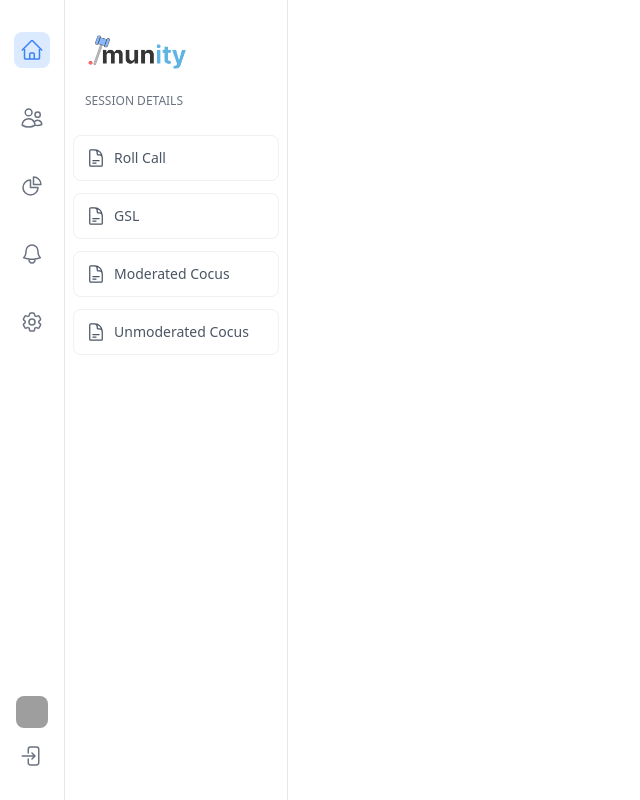
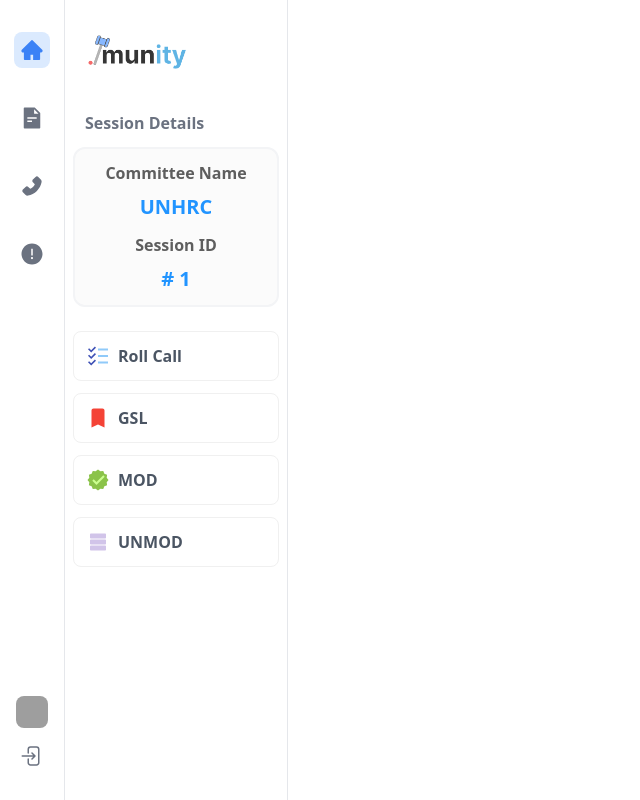
Before and after one commit to Manish026636/Junity, a React (Create React App) app: page / in a window 1280 px wide. Shown: the whole page, without its empty margins (0-640 px from the left). Built offline with nearby package versions, Linux system fonts and the light colour scheme; grey boxes are pictures that could not be loaded.

Commit message:
sidebar updated

```diff
--- /dev/null
+++ b/src/Components/Common/CommitteDetails.jsx
@@ -0,0 +1,24 @@
+import React from 'react'
+
+const CommitteDetails = () => {
+  return (
+    <div>
+      <div className='bg-[#FBFBFB] w-auto h-auto pb-3  border-2 border-gray-100 rounded-xl'>
+      <div className='flex justify-center items-center'>
+      <h2 className='text-[#5E5E5E] font-semibold pt-3'>Committee Name</h2>
+      </div>
+      <div className='flex justify-center items-center'>
+      <h2 className='text-[#2194FF] text-xl pt-2 font-bold '>UNHRC</h2>
+      </div>
+      <div className='flex justify-center items-center'>
+      <h2 className='text-[#5E5E5E] font-semibold pt-3'>Session ID</h2>
+      </div>
+      <div className='flex justify-center items-center'>
+      <h2 className='text-[#2194FF] text-xl pt-2 font-bold '># 1</h2>
+      </div>
+      </div>
+    </div>
+  )
+}
+
+export default CommitteDetails
--- a/src/Components/Common/Sidebar.jsx
+++ b/src/Components/Common/Sidebar.jsx
@@ -1,4 +1,7 @@
 import React from "react";
+import { AiFillHome, AiFillFileText,AiFillPhone, AiFillExclamationCircle  } from 'react-icons/ai';
+import { FcTodoList, FcBookmark, FcApproval, FcDatabase, FcDocument } from 'react-icons/fc';
+import CommitteDetails from "./CommitteDetails";
 
 const Sidebar = () => {
   return (
@@ -12,111 +15,32 @@ const Sidebar = () => {
               href="#"
               class="p-1.5 inline-block text-blue-500 focus:outline-nones bg-blue-100 transition-colors duration-200 rounded-lg dark:text-gray-400 dark:hover:bg-gray-800 hover:bg-gray-100"
             >
-              <svg
-                xmlns="http://www.w3.org/2000/svg"
-                fill="none"
-                viewBox="0 0 24 24"
-                stroke-width="1.5"
-                stroke="currentColor"
-                class="w-6 h-6"
-              >
-                <path
-                  stroke-linecap="round"
-                  stroke-linejoin="round"
-                  d="M2.25 12l8.954-8.955c.44-.439 1.152-.439 1.591 0L21.75 12M4.5 9.75v10.125c0 .621.504 1.125 1.125 1.125H9.75v-4.875c0-.621.504-1.125 1.125-1.125h2.25c.621 0 1.125.504 1.125 1.125V21h4.125c.621 0 1.125-.504 1.125-1.125V9.75M8.25 21h8.25"
-                />
-              </svg>
+            <AiFillHome size={24} />
             </a>
 
             <a
               href="#"
-              class="p-1.5 inline-block text-gray-500 transition-colors duration-200  rounded-lg dark:text-blue-400 dark:bg-gray-800"
+              class="p-1.5 inline-block text-gray-500  transition-colors duration-200   rounded-lg dark:text-blue-400 dark:bg-gray-800"
             >
-              <svg
-                xmlns="http://www.w3.org/2000/svg"
-                fill="none"
-                viewBox="0 0 24 24"
-                stroke-width="1.5"
-                stroke="currentColor"
-                class="w-6 h-6"
-              >
-                <path
-                  stroke-linecap="round"
-                  stroke-linejoin="round"
-                  d="M15 19.128a9.38 9.38 0 002.625.372 9.337 9.337 0 004.121-.952 4.125 4.125 0 00-7.533-2.493M15 19.128v-.003c0-1.113-.285-2.16-.786-3.07M15 19.128v.106A12.318 12.318 0 018.624 21c-2.331 0-4.512-.645-6.374-1.766l-.001-.109a6.375 6.375 0 0111.964-3.07M12 6.375a3.375 3.375 0 11-6.75 0 3.375 3.375 0 016.75 0zm8.25 2.25a2.625 2.625 0 11-5.25 0 2.625 2.625 0 015.25 0z"
-                />
-              </svg>
+              <AiFillFileText size={24}/>
             </a>
 
             <a
               href="#"
               class="p-1.5 inline-block text-gray-500 focus:outline-nones transition-colors duration-200 rounded-lg dark:text-gray-400 dark:hover:bg-gray-800 hover:bg-gray-100"
             >
-              <svg
-                xmlns="http://www.w3.org/2000/svg"
-                fill="none"
-                viewBox="0 0 24 24"
-                stroke-width="1.5"
-                stroke="currentColor"
-                class="w-6 h-6"
-              >
-                <path
-                  stroke-linecap="round"
-                  stroke-linejoin="round"
-                  d="M10.5 6a7.5 7.5 0 107.5 7.5h-7.5V6z"
-                />
-                <path
-                  stroke-linecap="round"
-                  stroke-linejoin="round"
-                  d="M13.5 10.5H21A7.5 7.5 0 0013.5 3v7.5z"
-                />
-              </svg>
+              <AiFillPhone size={24}/>
             </a>
 
             <a
-              href="#"
-              class="p-1.5 inline-block text-gray-500 focus:outline-nones transition-colors duration-200 rounded-lg dark:text-gray-400 dark:hover:bg-gray-800 hover:bg-gray-100"
-            >
-              <svg
-                xmlns="http://www.w3.org/2000/svg"
-                fill="none"
-                viewBox="0 0 24 24"
-                stroke-width="1.5"
-                stroke="currentColor"
-                class="w-6 h-6"
-              >
-                <path
-                  stroke-linecap="round"
-                  stroke-linejoin="round"
-                  d="M14.857 17.082a23.848 23.848 0 005.454-1.31A8.967 8.967 0 0118 9.75v-.7V9A6 6 0 006 9v.75a8.967 8.967 0 01-2.312 6.022c1.733.64 3.56 1.085 5.455 1.31m5.714 0a24.255 24.255 0 01-5.714 0m5.714 0a3 3 0 11-5.714 0"
-                />
-              </svg>
-            </a>
+            href="#"
+            className="p-1.5 inline-block text-gray-500 focus:outline-nones transition-colors duration-200 rounded-lg dark:text-gray-400 dark:hover:bg-gray-800 hover:bg-gray-100"
+          >
+            <AiFillExclamationCircle size={24} />
+          </a>
 
-            <a
-              href="#"
-              class="p-1.5 inline-block text-gray-500 focus:outline-nones transition-colors duration-200 rounded-lg dark:text-gray-400 dark:hover:bg-gray-800 hover:bg-gray-100"
-            >
-              <svg
-                xmlns="http://www.w3.org/2000/svg"
-                fill="none"
-                viewBox="0 0 24 24"
-                stroke-width="1.5"
-                stroke="currentColor"
-                class="w-6 h-6"
-              >
-                <path
-                  stroke-linecap="round"
-                  stroke-linejoin="round"
-                  d="M9.594 3.94c.09-.542.56-.94 1.11-.94h2.593c.55 0 1.02.398 1.11.94l.213 1.281c.063.374.313.686.645.87.074.04.147.083.22.127.324.196.72.257 1.075.124l1.217-.456a1.125 1.125 0 011.37.49l1.296 2.247a1.125 1.125 0 01-.26 1.431l-1.003.827c-.293.24-.438.613-.431.992a6.759 6.759 0 010 .255c-.007.378.138.75.43.99l1.005.828c.424.35.534.954.26 1.43l-1.298 2.247a1.125 1.125 0 01-1.369.491l-1.217-.456c-.355-.133-.75-.072-1.076.124a6.57 6.57 0 01-.22.128c-.331.183-.581.495-.644.869l-.213 1.28c-.09.543-.56.941-1.11.941h-2.594c-.55 0-1.02-.398-1.11-.94l-.213-1.281c-.062-.374-.312-.686-.644-.87a6.52 6.52 0 01-.22-.127c-.325-.196-.72-.257-1.076-.124l-1.217.456a1.125 1.125 0 01-1.369-.49l-1.297-2.247a1.125 1.125 0 01.26-1.431l1.004-.827c.292-.24.437-.613.43-.992a6.932 6.932 0 010-.255c.007-.378-.138-.75-.43-.99l-1.004-.828a1.125 1.125 0 01-.26-1.43l1.297-2.247a1.125 1.125 0 011.37-.491l1.216.456c.356.133.751.072 1.076-.124.072-.044.146-.087.22-.128.332-.183.582-.495.644-.869l.214-1.281z"
-                />
-                <path
-                  stroke-linecap="round"
-                  stroke-linejoin="round"
-                  d="M15 12a3 3 0 11-6 0 3 3 0 016 0z"
-                />
-              </svg>
-            </a>
+
+
           </nav>
 
           <div class="flex flex-col items-center mt-4 space-y-4">
@@ -156,87 +80,36 @@ const Sidebar = () => {
             <img src="LogoFree.png" className="w-[13vh]" alt="" />
           </div>
 
-          <nav class="mt-4 -mx-3 space-y-6 ">
+          <nav class="mt-10 -mx-3 space-y-6 ">
             <div class="space-y-3 ">
-              <label class="px-3 text-xs text-gray-500 uppercase dark:text-gray-400">
+              <label class="px-3 text-md text-gray-500 font-semibold  dark:text-gray-400">
                 Session Details
               </label>
+
+              <CommitteDetails/>
             </div>
 
             <div class="space-y-3 ">
               <button class="flex border border-1 border-[#F0F0F0] items-center px-3 w-full py-3 text-gray-600 transition-colors duration-300 transform rounded-lg dark:text-gray-200 hover:bg-gray-100 dark:hover:bg-gray-800 dark:hover:text-gray-200 hover:text-gray-700">
-                <svg
-                  xmlns="http://www.w3.org/2000/svg"
-                  fill="none"
-                  viewBox="0 0 24 24"
-                  stroke-width="1.5"
-                  stroke="currentColor"
-                  class="w-5 h-5"
-                >
-                  <path
-                    stroke-linecap="round"
-                    stroke-linejoin="round"
-                    d="M19.5 14.25v-2.625a3.375 3.375 0 00-3.375-3.375h-1.5A1.125 1.125 0 0113.5 7.125v-1.5a3.375 3.375 0 00-3.375-3.375H8.25m0 12.75h7.5m-7.5 3H12M10.5 2.25H5.625c-.621 0-1.125.504-1.125 1.125v17.25c0 .621.504 1.125 1.125 1.125h12.75c.621 0 1.125-.504 1.125-1.125V11.25a9 9 0 00-9-9z"
-                  />
-                </svg>
-
-                <span class="mx-2 text-sm font-medium">Roll Call</span>
+                <FcTodoList size={24}/>
+                <span class="mx-2 text-md font-bold">Roll Call</span>
               </button>
 
               <button class="flex border border-1 border-[#F0F0F0] items-center px-3 w-full py-3 text-gray-600 transition-colors duration-300 transform rounded-lg dark:text-gray-200 hover:bg-gray-100 dark:hover:bg-gray-800 dark:hover:text-gray-200 hover:text-gray-700">
-                <svg
-                  xmlns="http://www.w3.org/2000/svg"
-                  fill="none"
-                  viewBox="0 0 24 24"
-                  stroke-width="1.5"
-                  stroke="currentColor"
-                  class="w-5 h-5"
-                >
-                  <path
-                    stroke-linecap="round"
-                    stroke-linejoin="round"
-                    d="M19.5 14.25v-2.625a3.375 3.375 0 00-3.375-3.375h-1.5A1.125 1.125 0 0113.5 7.125v-1.5a3.375 3.375 0 00-3.375-3.375H8.25m0 12.75h7.5m-7.5 3H12M10.5 2.25H5.625c-.621 0-1.125.504-1.125 1.125v17.25c0 .621.504 1.125 1.125 1.125h12.75c.621 0 1.125-.504 1.125-1.125V11.25a9 9 0 00-9-9z"
-                  />
-                </svg>
+                <FcBookmark size={24} />
 
-                <span class="mx-2 text-sm font-medium">GSL</span>
+                <span class="mx-2 text-md font-bold">GSL</span>
               </button>
 
               <button class="flex border border-1 border-[#F0F0F0] items-center px-3 w-full py-3 text-gray-600 transition-colors duration-300 transform rounded-lg dark:text-gray-200 hover:bg-gray-100 dark:hover:bg-gray-800 dark:hover:text-gray-200 hover:text-gray-700">
-                <svg
-                  xmlns="http://www.w3.org/2000/svg"
-                  fill="none"
-                  viewBox="0 0 24 24"
-                  stroke-width="1.5"
-                  stroke="currentColor"
-                  class="w-5 h-5"
-                >
-                  <path
-                    stroke-linecap="round"
-                    stroke-linejoin="round"
-                    d="M19.5 14.25v-2.625a3.375 3.375 0 00-3.375-3.375h-1.5A1.125 1.125 0 0113.5 7.125v-1.5a3.375 3.375 0 00-3.375-3.375H8.25m0 12.75h7.5m-7.5 3H12M10.5 2.25H5.625c-.621 0-1.125.504-1.125 1.125v17.25c0 .621.504 1.125 1.125 1.125h12.75c.621 0 1.125-.504 1.125-1.125V11.25a9 9 0 00-9-9z"
-                  />
-                </svg>
+                <FcApproval size={24}/>
 
-                <span class="mx-2 text-sm font-medium">Moderated Cocus</span>
+                <span class="mx-2 text-md font-bold">MOD</span>
               </button>
               <button class="flex border border-1 border-[#F0F0F0] items-center px-3 w-full py-3 text-gray-600 transition-colors duration-300 transform rounded-lg dark:text-gray-200 hover:bg-gray-100 dark:hover:bg-gray-800 dark:hover:text-gray-200 hover:text-gray-700">
-                <svg
-                  xmlns="http://www.w3.org/2000/svg"
-                  fill="none"
-                  viewBox="0 0 24 24"
-                  stroke-width="1.5"
-                  stroke="currentColor"
-                  class="w-5 h-5"
-                >
-                  <path
-                    stroke-linecap="round"
-                    stroke-linejoin="round"
-                    d="M19.5 14.25v-2.625a3.375 3.375 0 00-3.375-3.375h-1.5A1.125 1.125 0 0113.5 7.125v-1.5a3.375 3.375 0 00-3.375-3.375H8.25m0 12.75h7.5m-7.5 3H12M10.5 2.25H5.625c-.621 0-1.125.504-1.125 1.125v17.25c0 .621.504 1.125 1.125 1.125h12.75c.621 0 1.125-.504 1.125-1.125V11.25a9 9 0 00-9-9z"
-                  />
-                </svg>
+                <FcDatabase size={24}/>
 
-                <span class="mx-2 text-sm font-medium">Unmoderated Cocus</span>
+                <span class="mx-2 text-md font-bold">UNMOD</span>
               </button>
             </div>
           </nav>
```
